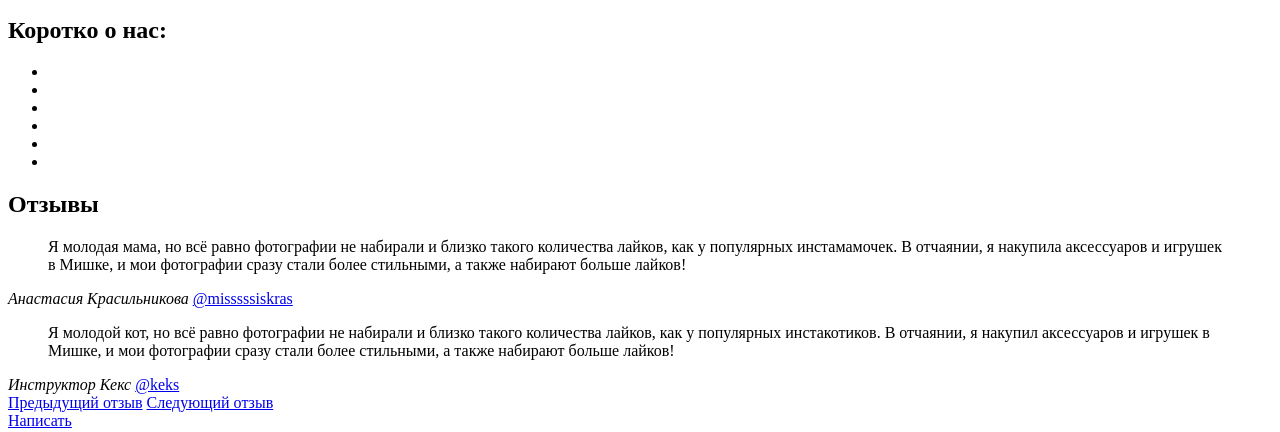
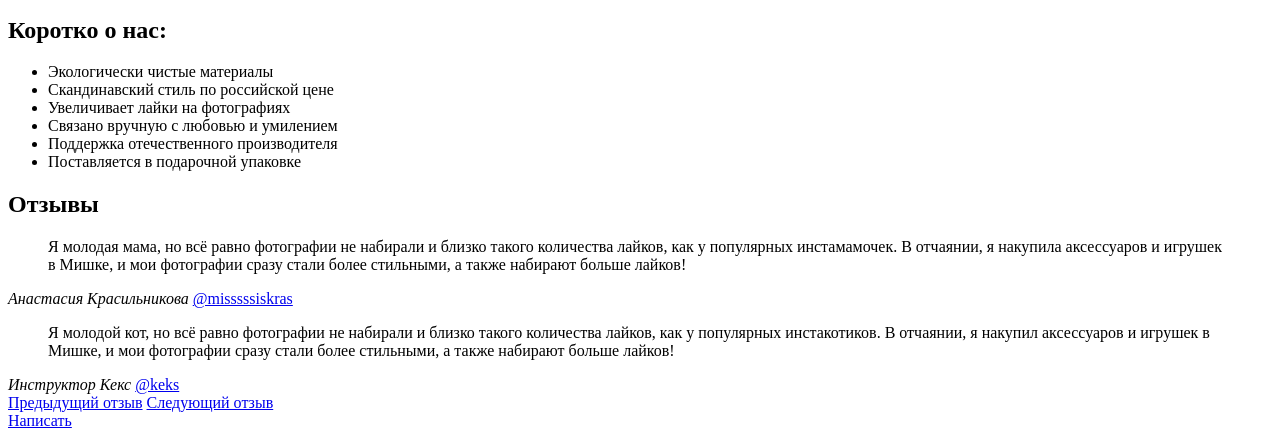
Before and after one commit to olga-elts/565399-mishka-20, a plain HTML site: page source/index.html in a window 1280 px wide. Shown: the part 389-821 px from the top of the page. Drawn offline with Linux system fonts and the light colour scheme.

Commit message:
Мелкие правки по разметке страниц index, order

```diff
--- a/source/index.html
+++ b/source/index.html
@@ -58,12 +58,12 @@
       <section class="about">
         <h2 class="about__title">Коротко о нас:</h2>
         <ul class="about__list">
-          <li class="about__item about__item--eco"></li>
-          <li class="about__item about__item--price"></li>
-          <li class="about__item about__item--like"></li>
-          <li class="about__item about__item--handmade"></li>
-          <li class="about__item about__item--factory"></li>
-          <li class="about__item about__item--present"></li>
+          <li class="about__item about__item--eco">Экологически чистые материалы</li>
+          <li class="about__item about__item--price">Скандинавский стиль по российской цене</li>
+          <li class="about__item about__item--like">Увеличивает лайки на фотографиях</li>
+          <li class="about__item about__item--handmade">Связано вручную с любовью и умилением</li>
+          <li class="about__item about__item--factory">Поддержка отечественного производителя</li>
+          <li class="about__item about__item--present">Поставляется в подарочной упаковке</li>
         </ul>
       </section>
       <section class="comments">
```
Also changed, not shown: source/order.html (+2 -2 lines).
